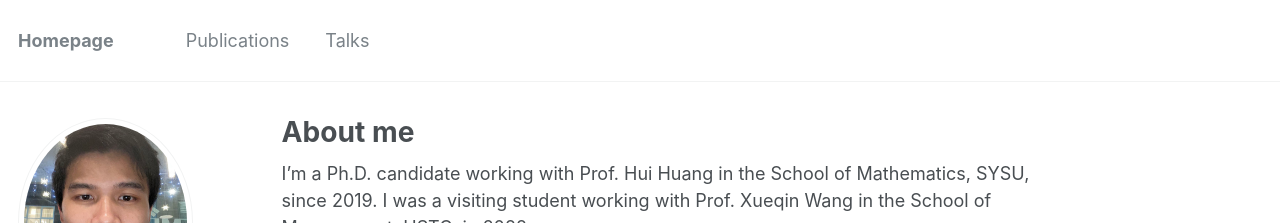
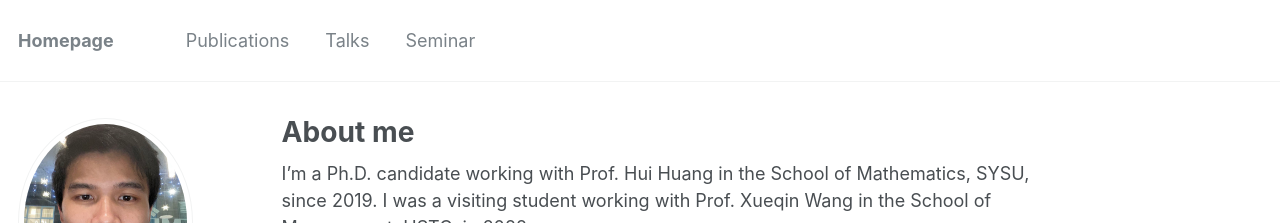
Before and after one commit to Tan-jianbin/Tan-jianbin.github.io, a Jekyll site: the page built from _pages/about.md, in a window 1280 px wide. Shown: the top 223 px of the page. Built offline with Jekyll 4.4.1, drawn with Linux system fonts in a browser that asks for light colours.

Commit message:
Update navigation.yml

```diff
--- a/_data/navigation.yml
+++ b/_data/navigation.yml
@@ -5,3 +5,6 @@ main:
 
   - title: "Talks"
     url: /talks/
+
+  - title: "Seminar"
+    url: /teaching/
```
